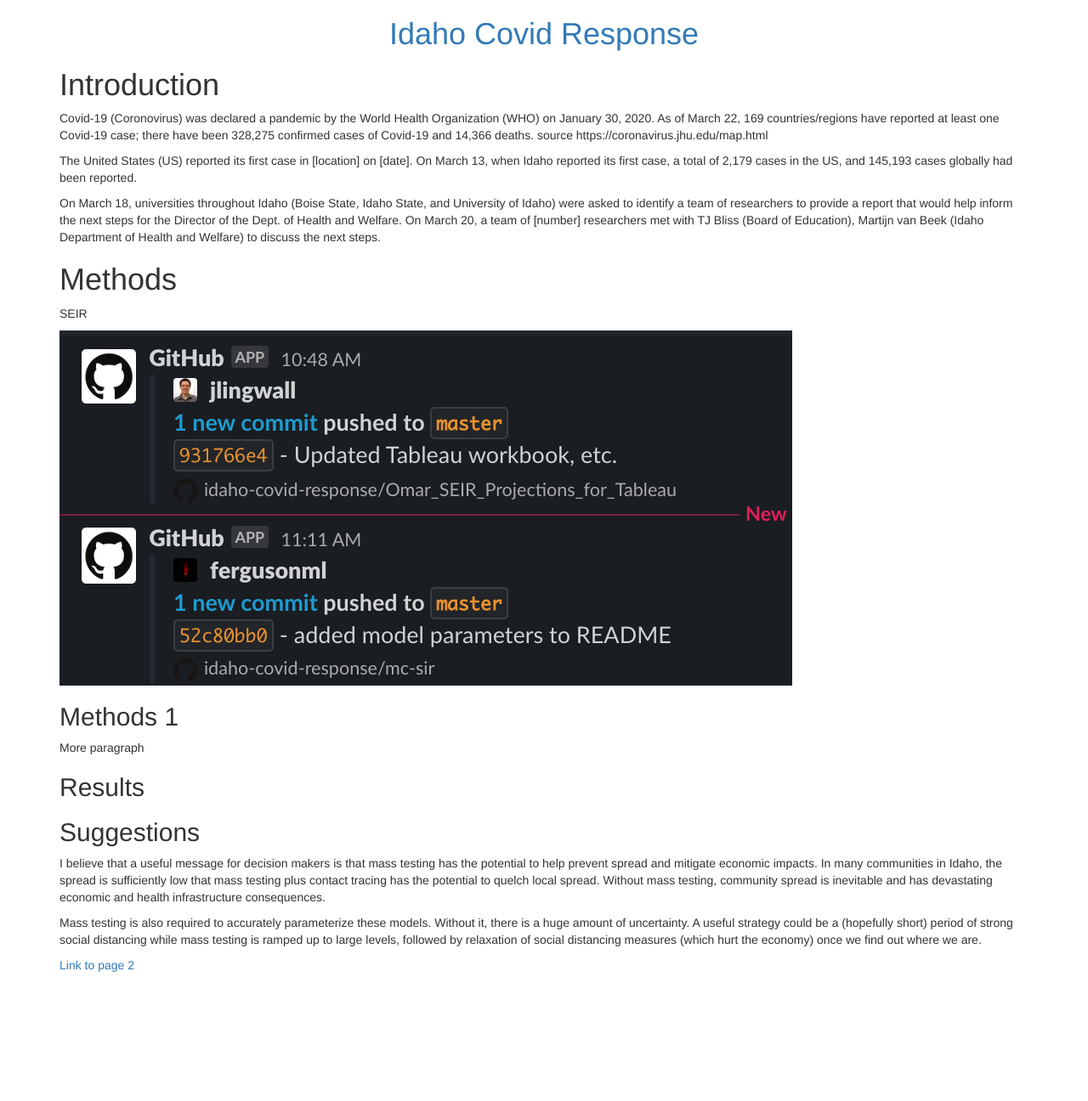
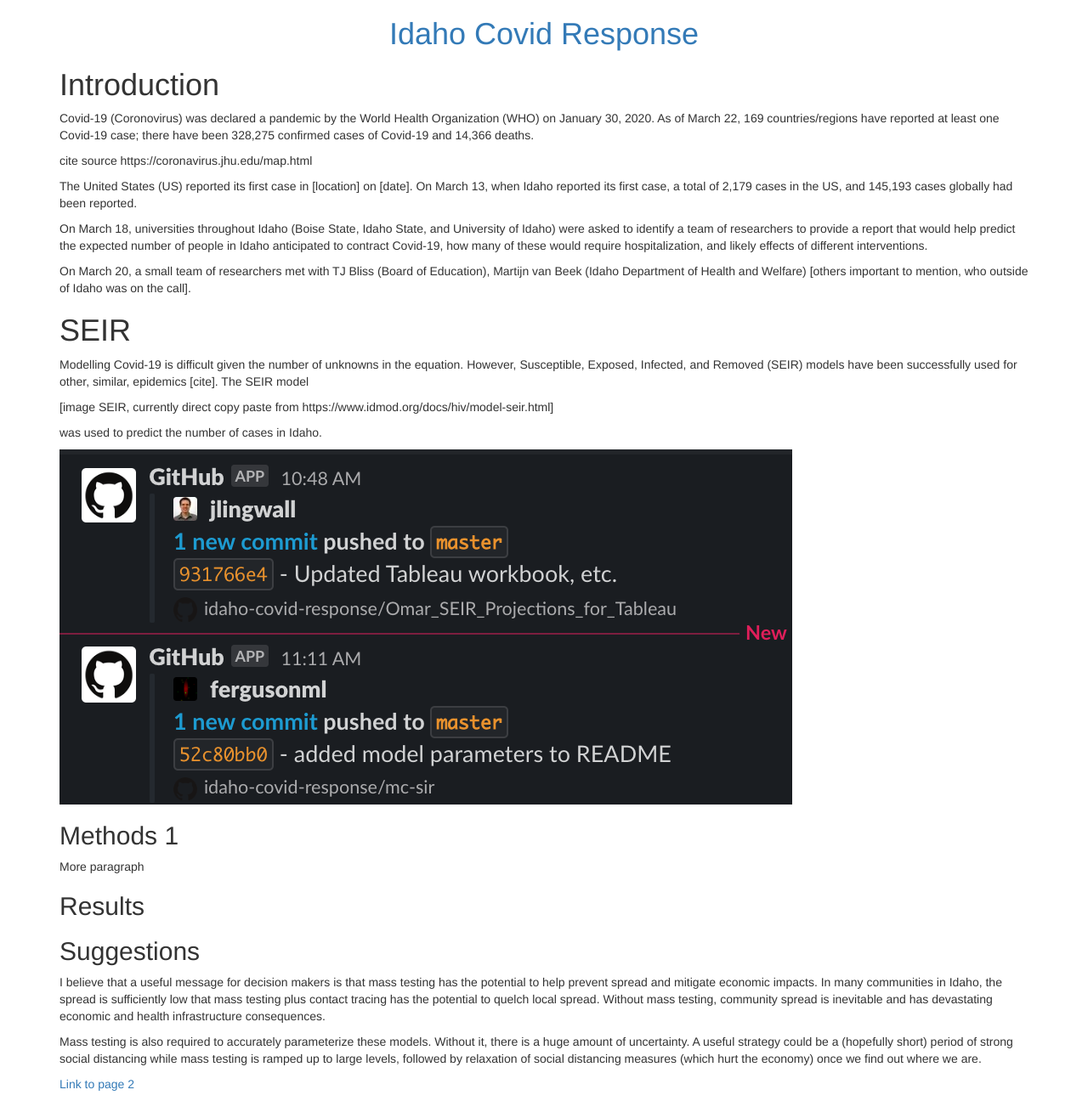
Before and after one commit to magbenji/summary, a Jekyll site: the page built from index.md, in a window 1280 px wide. Shown: the whole page at 85% size. Built offline with Jekyll 4.4.1, drawn with Linux system fonts in a browser that asks for light colours; before the commit the page ends 1156 px from its top, so only the background shows below that.

Commit message:
Update index.md

```diff
--- a/index.md
+++ b/index.md
@@ -8,18 +8,23 @@ root: .            # Can leave this alone
 # Introduction
 
 Covid-19 (Coronovirus) was declared a pandemic by the World Health Organization (WHO) on January 30, 2020. As of March 22, 169 countries/regions have reported at least one Covid-19 case; there have been 328,275 confirmed cases of Covid-19 and 14,366 deaths.
-source https://coronavirus.jhu.edu/map.html
+
+cite source https://coronavirus.jhu.edu/map.html
 
 The United States (US) reported its first case in [location] on [date]. On March 13, when Idaho reported its first case, a total of 2,179 cases in the US, and 145,193 cases globally had been reported.
 
-On March 18, universities throughout Idaho (Boise State, Idaho State, and University of Idaho) were asked to identify a team of researchers to provide a report that would help inform the next steps for the  Director of the Dept. of Health and Welfare. On March 20, a team of [number] researchers met with TJ Bliss (Board of Education), Martijn van Beek (Idaho Department of Health and Welfare) to discuss the next steps.
+On March 18, universities throughout Idaho (Boise State, Idaho State, and University of Idaho) were asked to identify a team of researchers to provide a report that would help predict the expected number of people in Idaho anticipated to contract Covid-19, how many of these would require hospitalization, and likely effects of different interventions.
 
+On March 20, a small team of researchers met with TJ Bliss (Board of Education), Martijn van Beek (Idaho Department of Health and Welfare) [others important to mention, who outside of Idaho was on the call].
 
+# SEIR
+Modelling Covid-19 is difficult given the number of unknowns in the equation. However, Susceptible, Exposed, Infected, and Removed (SEIR) models have been successfully used for other, similar, epidemics [cite]. The SEIR model
 
-# Methods
-SEIR
+[image SEIR, currently direct copy paste from https://www.idmod.org/docs/hiv/model-seir.html]
 
-![Alt text for image1][image1]
+was used to predict the number of cases in Idaho.
+
+![SEIR model][image1]
 
 ## Methods 1
 More paragraph
```
